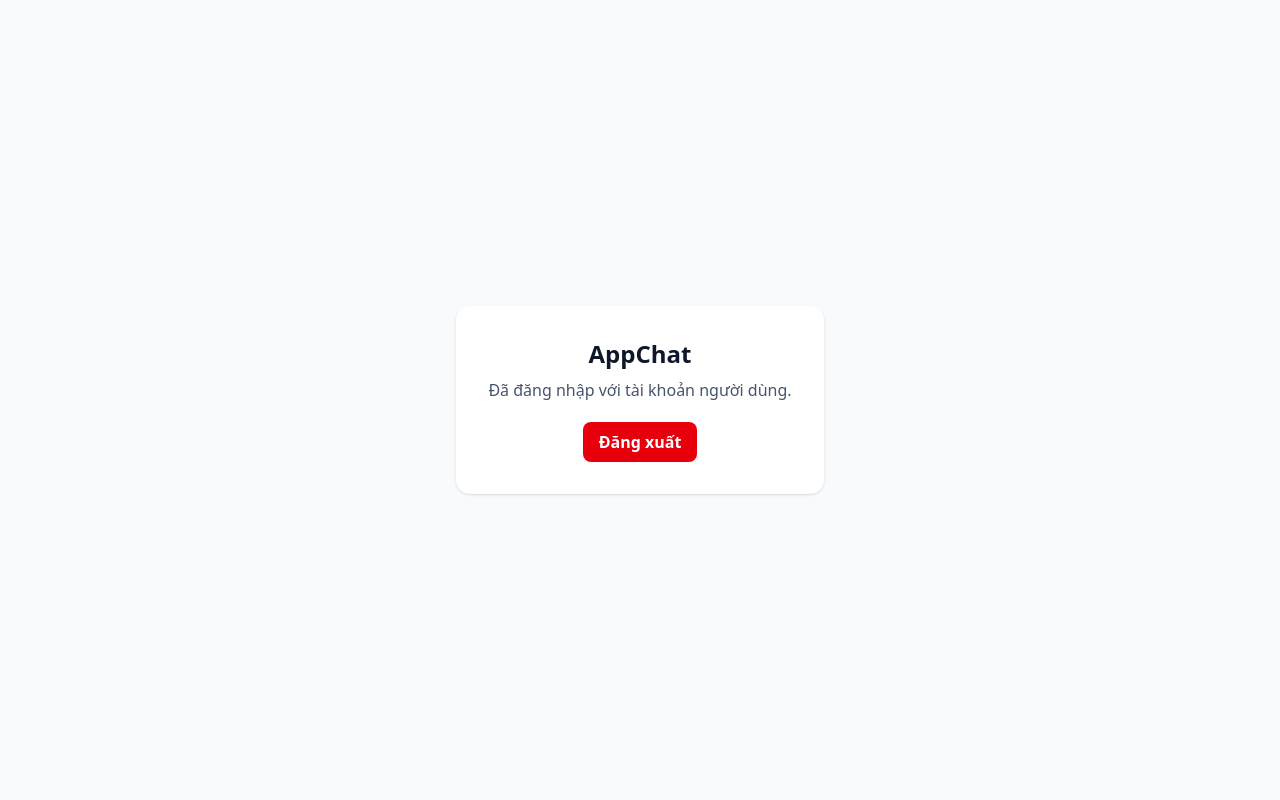
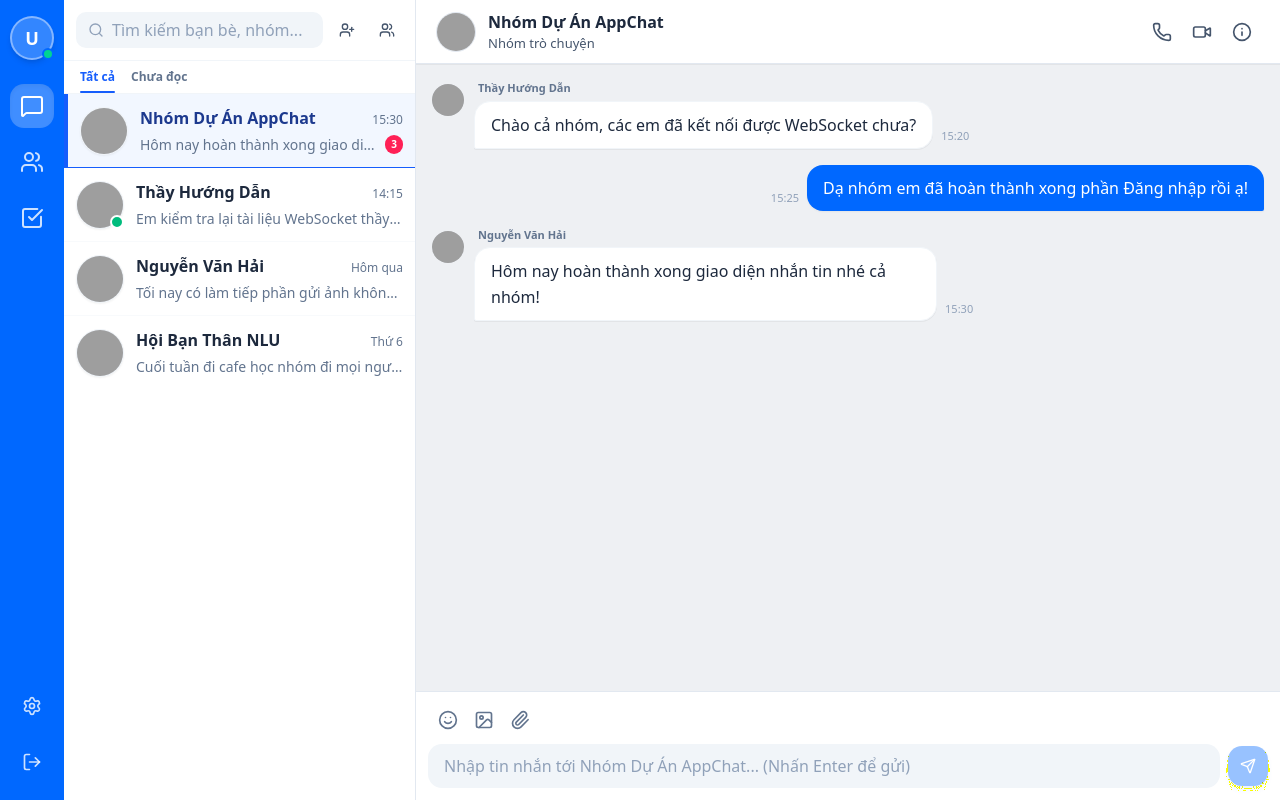
Before and after one commit to AzureDream1811/appchat, a React (Vite) app: page /chat in a window 1280 px wide. Built offline with nearby package versions, Linux system fonts and the light colour scheme; no server answers; grey boxes are pictures that could not be loaded.

Commit message:
feat(chat): assemble 3-column zalo pc layout and chat state in chat page

```diff
--- a/src/pages/ChatPage.tsx
+++ b/src/pages/ChatPage.tsx
@@ -1,36 +1,78 @@
-import { useNavigate } from "react-router-dom";
-import { useAppDispatch, useAppSelector } from "../hooks/redux";
-import { logout } from "../state/authSlice";
+import { useState } from "react";
+import SidebarNav from "../components/chat/SidebarNav";
+import ConversationList from "../components/chat/ConversationList";
+import ChatArea from "../components/chat/ChatArea";
+import EmptyChat from "../components/chat/EmptyChat";
+import { initialConversations, initialMessages } from "../data/ChatData";
+import type { Message } from "../types/chat";
+import { useAppSelector } from "../hooks/redux";
 
 export default function ChatPage() {
-  const dispatch = useAppDispatch();
-  const navigate = useNavigate();
   const session = useAppSelector((state) => state.auth.session);
-  const status = useAppSelector((state) => state.auth.status);
+  const myName = session?.username ?? "Tôi";
+  const [activeTab, setActiveTab] = useState("messages");
+  const [conversations, setConversations] = useState(initialConversations);
+  const [messages, setMessages] = useState(initialMessages);
+  const [selectedId, setSelectedId] = useState<string | null>("group-1");
+  const selectedConversation = conversations.find((c) => c.id === selectedId);
+  const currentMessages = selectedId ? messages[selectedId] ?? [] : [];
 
-  function handleLogout() {
-    void dispatch(logout())
-      .unwrap()
-      .then(() => navigate("/login"))
-      .catch(() => undefined);
+  function handleSendMessage(content: string) {
+    if (!selectedId) return;
+
+    const newMessage: Message = {
+      id: `msg-${Date.now()}`,
+      conversationId: selectedId,
+      senderName: myName,
+      content: content,
+      createdAt: new Date().toLocaleTimeString([], { hour: "2-digit", minute: "2-digit" }),
+      isMe: true,
+    };
+
+    setMessages((prev) => ({
+      ...prev,
+      [selectedId]: [...(prev[selectedId] ?? []), newMessage],
+    }));
+
+    setConversations((prev) =>
+      prev.map((c) =>
+        c.id === selectedId
+          ? {
+              ...c,
+              lastMessage: content,
+              lastMessageTime: newMessage.createdAt,
+            }
+          : c
+      )
+    );
   }
 
   return (
-    <main className="flex min-h-screen items-center justify-center bg-slate-50 px-4">
-      <section className="rounded-xl bg-white p-8 text-center shadow">
-        <h1 className="text-2xl font-bold text-slate-900">AppChat</h1>
-        <p className="mt-2 text-slate-600">
-          Đã đăng nhập với tài khoản {session?.username ?? "người dùng"}.
-        </p>
-        <button
-          type="button"
-          onClick={handleLogout}
-          disabled={status === "connecting"}
-          className="mt-5 rounded-md bg-red-600 px-4 py-2 font-semibold text-white disabled:opacity-60"
-        >
-          {status === "connecting" ? "Đang đăng xuất..." : "Đăng xuất"}
-        </button>
-      </section>
-    </main>
+    <div className="flex h-screen w-full overflow-hidden bg-white select-none">
+      <SidebarNav activeTab={activeTab} onTabChange={setActiveTab} />
+
+      <ConversationList
+        conversations={conversations}
+        selectedId={selectedId}
+        onSelectConversation={(id) => {
+          setSelectedId(id);
+          setConversations((prev) =>
+            prev.map((c) => (c.id === id ? { ...c, unreadCount: 0 } : c))
+          );
+        }}
+        onOpenCreateGroup={() => alert("Tính năng tạo nhóm sẽ kết nối với API CREATE_ROOM!")}
+      />
+
+      {selectedConversation ? (
+        <ChatArea
+          conversation={selectedConversation}
+          messages={currentMessages}
+          onSendMessage={handleSendMessage}
+          onToggleInfo={() => alert("Mở thông tin hội thoại!")}
+        />
+      ) : (
+        <EmptyChat />
+      )}
+    </div>
   );
 }
```
